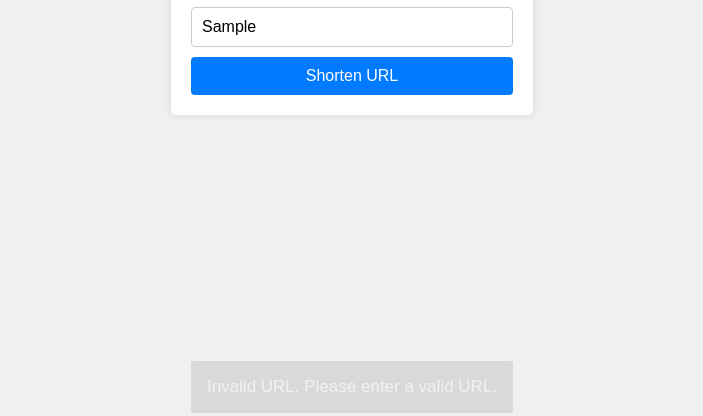
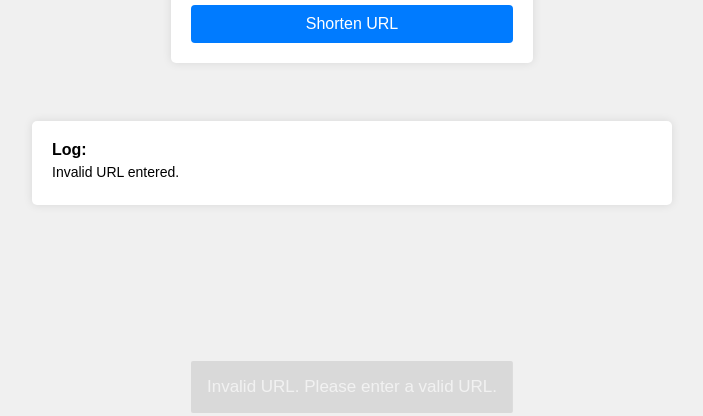
Before and after one commit to Soltixik29/Shorter, a plain HTML site: page index.html in a window 1280 px wide. Both pictures are taken after typing "Sample" into the empty fields and a click on the button "Shorten URL". Shown: the part 384-800 px from the top of the page, without its empty margins (288-991 px from the left). Drawn offline with Linux system fonts and the light colour scheme.

Commit message:
Update index.html

```diff
--- a/index.html
+++ b/index.html
@@ -106,6 +106,21 @@
             from {bottom: 30px; opacity: 1;}
             to {bottom: 0; opacity: 0;}
         }
+        #log {
+            margin-top: 20px;
+            width: 90%;
+            max-width: 600px;
+            background-color: white;
+            padding: 20px;
+            border-radius: 5px;
+            box-shadow: 0 0 10px rgba(0, 0, 0, 0.1);
+            overflow-y: auto;
+            max-height: 200px;
+        }
+        #log p {
+            font-size: 14px;
+            margin: 5px 0;
+        }
     </style>
 </head>
 <body>
@@ -117,6 +132,7 @@
     </form>
     <p id="shortUrl"></p>
     <div id="toast" class="toast"></div>
+    <div id="log"><strong>Log:</strong></div>
 
     <script>
         document.getElementById('urlForm').addEventListener('submit', function(event) {
@@ -128,8 +144,11 @@
 
             if (!isValidUrl(longUrl)) {
                 showToast('Invalid URL. Please enter a valid URL.');
+                logMessage('Invalid URL entered.');
                 return;
             }
+
+            logMessage(`Requesting short URL for: ${longUrl}`);
 
             fetch(apiUrl, {
                 method: 'POST',
@@ -149,12 +168,15 @@
                     const shortUrlElement = document.getElementById('shortUrl');
                     shortUrlElement.innerHTML = `Short URL: <a href="${shortUrl}" target="_blank">${shortUrl}</a> <button onclick="copyToClipboard('${shortUrl}')">Copy</button>`;
                     showToast('URL shortened successfully!');
+                    logMessage(`Short URL created: ${shortUrl}`);
                 } else {
-                    showToast(`Error: ${data.message}`);
+                    showToast(`Error: ${data.message} (Code: ${data.code})`);
+                    logMessage(`Error: ${data.message} (Code: ${data.code})`);
                 }
             })
             .catch(error => {
                 showToast(`Error: ${error.message}`);
+                logMessage(`Error: ${error.message}`);
             });
         });
 
@@ -170,8 +192,10 @@
         function copyToClipboard(text) {
             navigator.clipboard.writeText(text).then(function() {
                 showToast('Copied to clipboard!');
+                logMessage(`Copied to clipboard: ${text}`);
             }, function(err) {
                 showToast('Failed to copy: ' + err);
+                logMessage('Failed to copy: ' + err);
             });
         }
 
@@ -183,6 +207,14 @@
                 toast.className = toast.className.replace('show', '');
             }, 3000);
         }
+
+        function logMessage(message) {
+            const log = document.getElementById('log');
+            const logEntry = document.createElement('p');
+            logEntry.textContent = message;
+            log.appendChild(logEntry);
+            log.scrollTop = log.scrollHeight;
+        }
     </script>
 </body>
 </html>
```
